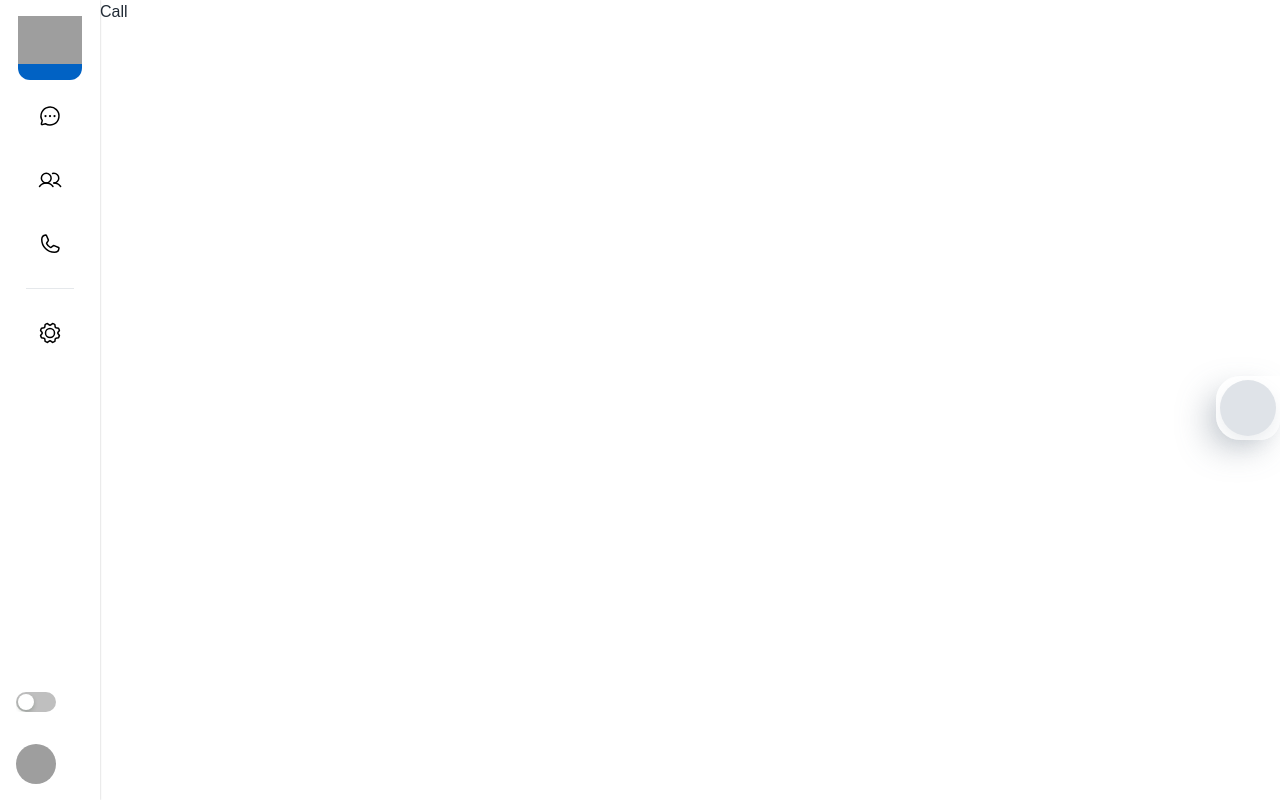
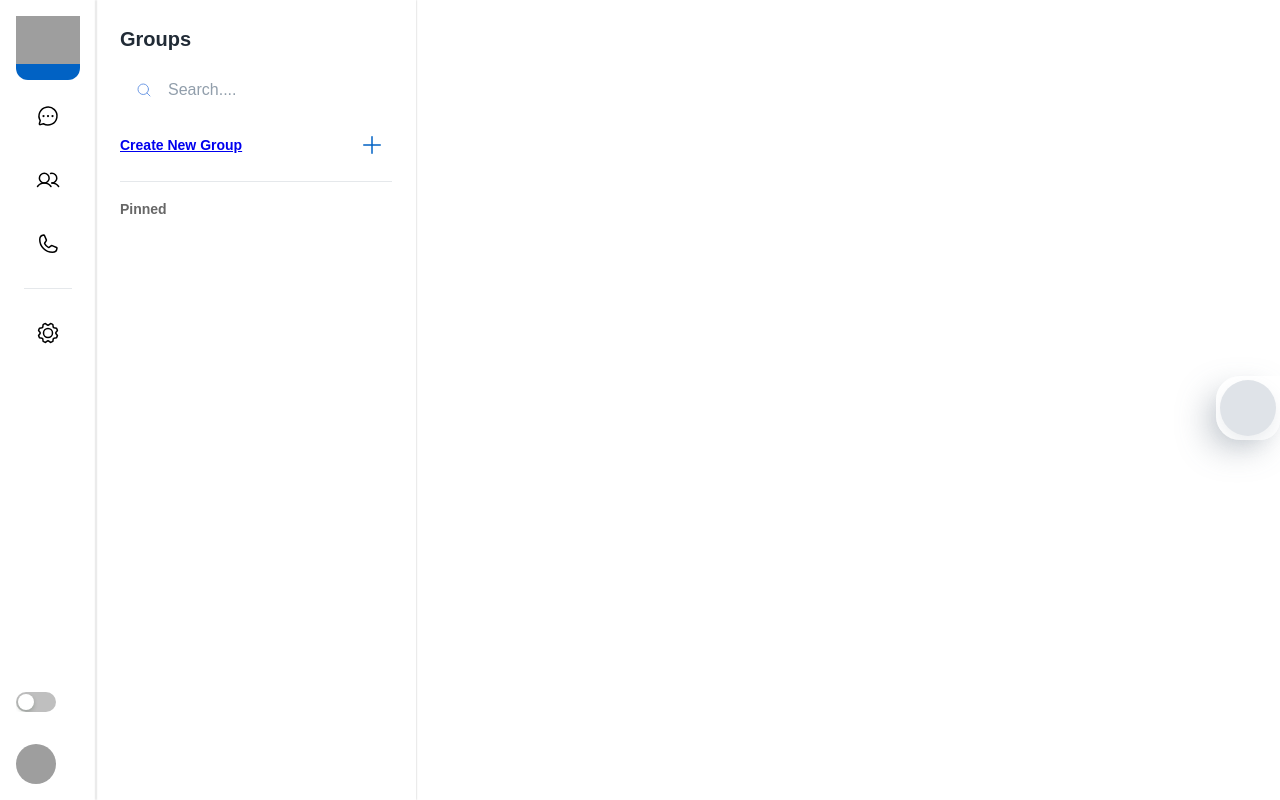
Before and after one commit to Hemantcods/chat-app, a React (Vite) app: page /call in a window 1280 px wide. Built offline with nearby package versions, Linux system fonts and the light colour scheme; grey boxes are pictures that could not be loaded; some icons are missing.

Commit message:
added call section but not completed

```diff
--- a/src/pages/dashboard/Call.jsx
+++ b/src/pages/dashboard/Call.jsx
@@ -1,9 +1,79 @@
-import React from 'react'
+import { Box, Divider, IconButton, Stack, Typography, useTheme } from "@mui/material";
+import React from "react";
+import {
+  Search,
+  SearchIconWrapper,
+  StyledInputBase,
+} from "../../components/Search";
+import { MagnifyingGlass, Plus } from "phosphor-react";
+import { SimpleBarStyle } from "../../components/Scrollbar";
+import { Link } from "react-router-dom";
 
 const Call = () => {
+    const theme=useTheme()
+
   return (
-    <div>Call</div>
-  )
-}
+    <>
+      <Stack direction={"row"} sx={{ width: "100%" }}>
+        {/* Left Panel*/}
+        <Box
+          sx={{
+            height: "100vh",
+            backgroundColor: (theme) =>
+              theme.palette.mode === "light"
+                ? "F8FAFF"
+                : theme.palette.background.default,
+            width: 320,
+            boxShadow: "0px 0px 2px rgba(0,0,0,0.25)",
+          }}
+        >
+          <Stack p={3} spacing={2} sx={{ maxHeight: "100vh" }}>
+            <Stack>
+              <Typography variant="h5">Groups</Typography>
+            </Stack>
+            <Stack sx={{ width: "100%" }}>
+              <Search>
+                <SearchIconWrapper>
+                  <MagnifyingGlass color="#709CE6" />
+                </SearchIconWrapper>
+                <StyledInputBase placeholder="Search...." />
+              </Search>
+            </Stack>
+            <Stack
+              direction={"row"}
+              justifyContent={"space-between"}
+              alignItems={"center"}
+            >
+              <Typography variant="subtitle2" component={Link}>
+                Create New Group
+              </Typography>
+              <IconButton
+                onClick={() => {
 
-export default Call
+                }}
+              >
+                <Plus style={{ color: theme.palette.primary.main }} />
+              </IconButton>
+            </Stack>
+            <Divider />
+            <Stack
+              spacing={3}
+              sx={{ flexGrow: 1, overflowY: "auto", height: "100%" }}
+            >
+              <SimpleBarStyle timeout={500} clickOnTrack={false}>
+                <Stack spacing={2.5}>
+                  <Typography variant="subtitle2" color={"#676767"}>
+                    Pinned
+                  </Typography>
+                  {/* Chat List */}
+                </Stack>
+              </SimpleBarStyle>
+            </Stack>
+          </Stack>
+        </Box>
+      </Stack>
+    </>
+  );
+};
+
+export default Call;
```
